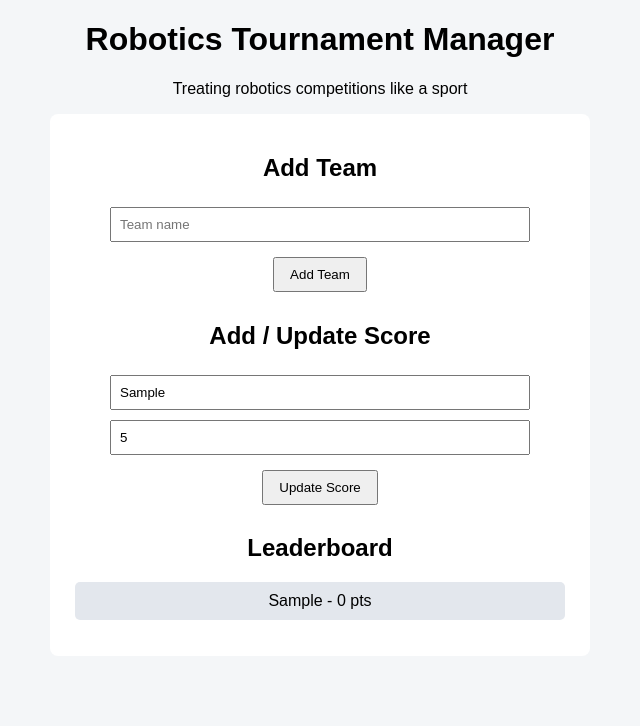
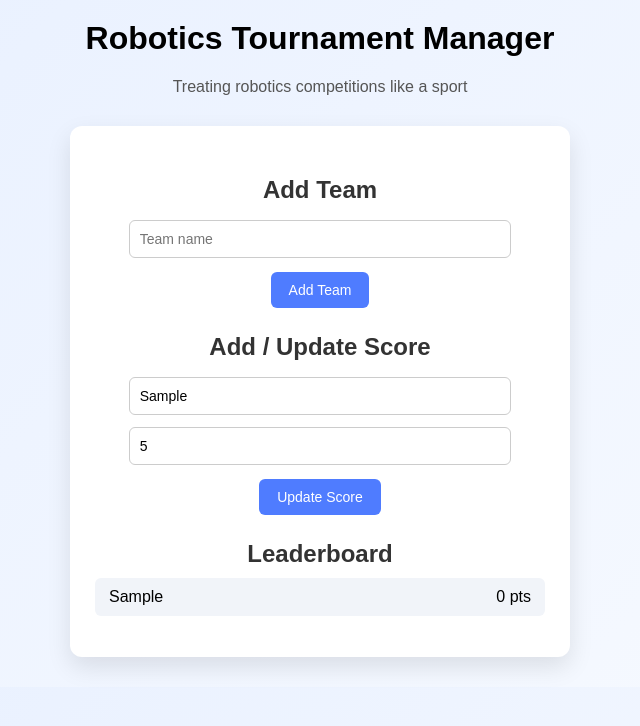
Before and after one commit to yasaswi200716/robotics-tournament-app, a plain HTML site: page index.html in a window 1280 px wide. Both pictures are taken after typing "Sample", "Sample", "5" into the empty fields and a click on the button "Add Team". Shown: the whole page, without its empty margins (320-960 px from the left). Drawn offline with Linux system fonts and the light colour scheme.

Commit message:
UI polish: improved layout and styling

```diff
--- a/script.js
+++ b/script.js
@@ -1,11 +1,4 @@
-// Load teams from localStorage or start empty
-let teams = JSON.parse(localStorage.getItem("teams")) || [];
-
-updateLeaderboard();
-
-function saveTeams() {
-  localStorage.setItem("teams", JSON.stringify(teams));
-}
+let teams = [];
 
 function addTeam() {
   const name = document.getElementById("teamName").value.trim();
@@ -23,8 +16,6 @@ function addTeam() {
 
   teams.push({ name: name, score: 0 });
   document.getElementById("teamName").value = "";
-
-  saveTeams();
   updateLeaderboard();
 }
 
@@ -41,8 +32,6 @@ function addScore() {
 
   team.score += score;
   document.getElementById("scoreValue").value = "";
-
-  saveTeams();
   updateLeaderboard();
 }
 
@@ -54,7 +43,7 @@ function updateLeaderboard() {
     .sort((a, b) => b.score - a.score)
     .forEach(team => {
       const li = document.createElement("li");
-      li.textContent = `${team.name} - ${team.score} pts`;
+      li.innerHTML = `<span>${team.name}</span><span>${team.score} pts</span>`;
       leaderboard.appendChild(li);
     });
 }
--- a/style.css
+++ b/style.css
@@ -1,38 +1,74 @@
+* {
+  box-sizing: border-box;
+}
+
 body {
-  font-family: Arial, sans-serif;
-  background: #f4f6f8;
+  font-family: Arial, Helvetica, sans-serif;
+  background: linear-gradient(135deg, #e8f0ff, #f7faff);
+  margin: 0;
+  padding: 0;
   text-align: center;
 }
 
+h1 {
+  margin-top: 20px;
+}
+
+p {
+  color: #555;
+}
+
 .container {
-  background: white;
-  width: 90%;
+  background: #ffffff;
   max-width: 500px;
-  margin: auto;
-  padding: 20px;
-  border-radius: 8px;
+  margin: 30px auto;
+  padding: 25px;
+  border-radius: 12px;
+  box-shadow: 0 10px 25px rgba(0, 0, 0, 0.1);
+}
+
+h2 {
+  margin-top: 25px;
+  margin-bottom: 10px;
+  color: #333;
 }
 
 input {
-  padding: 8px;
-  margin: 5px;
-  width: 80%;
+  width: 85%;
+  padding: 10px;
+  margin: 6px 0;
+  border-radius: 6px;
+  border: 1px solid #ccc;
+  font-size: 14px;
 }
 
 button {
-  padding: 8px 15px;
-  margin: 10px;
+  margin-top: 8px;
+  padding: 10px 18px;
+  border: none;
+  border-radius: 6px;
+  background-color: #4f7cff;
+  color: white;
+  font-size: 14px;
   cursor: pointer;
+}
+
+button:hover {
+  background-color: #3b66e0;
 }
 
 ul {
   list-style: none;
   padding: 0;
+  margin-top: 10px;
 }
 
 li {
-  background: #e3e7ed;
-  margin: 5px;
-  padding: 10px;
-  border-radius: 5px;
+  display: flex;
+  justify-content: space-between;
+  background: #f1f4f9;
+  margin: 6px 0;
+  padding: 10px 14px;
+  border-radius: 6px;
+  font-weight: 500;
 }
```
